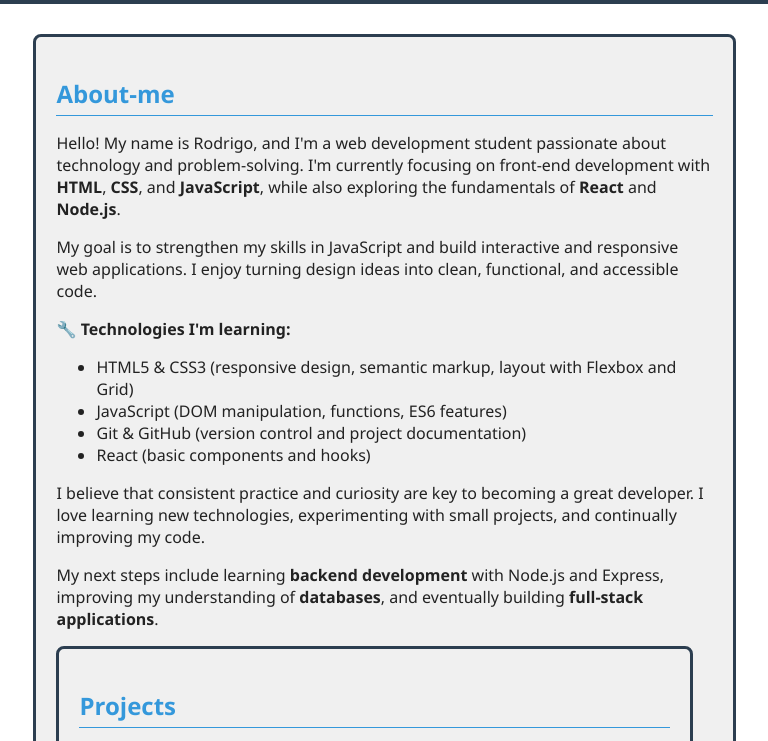
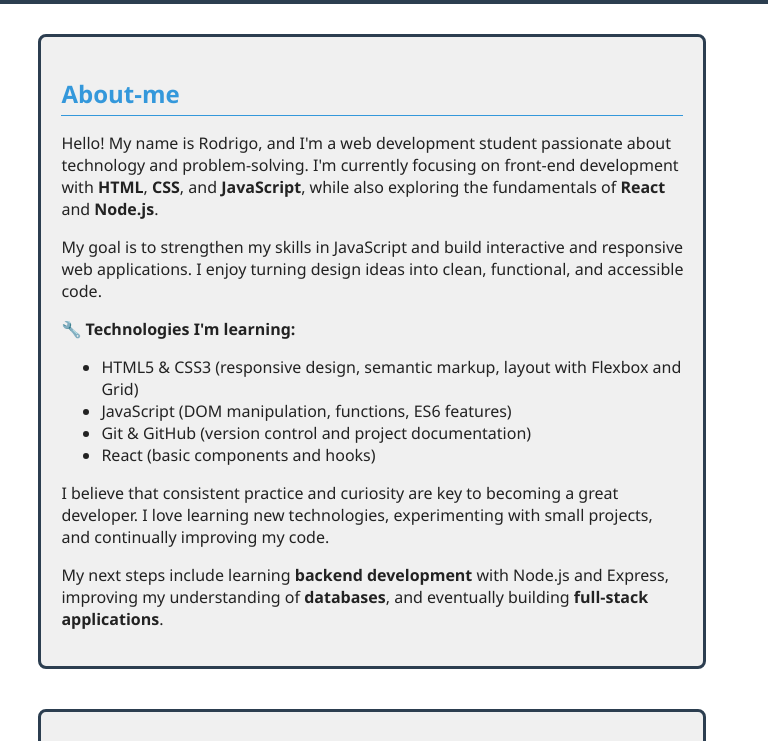
Before and after one commit to DevRodrigocs/own-exercises, a plain HTML site: page phase1-foundations/week1/css_basics/index.html in a window 768 px wide. Shown: the part 148-889 px from the top of the page. Drawn offline with Linux system fonts and the light colour scheme.

Commit message:
I replaced Flexbox with Grid in <main>. I used grid-template-columns: 1fr 1fr for 2 columns, gap: 40px for spacing, and media query for 1fr on smaller screens and changed the order in my header, putting the photo first then the h1 element

```diff
--- a/phase1-foundations/week1/css_basics/index.html
+++ b/phase1-foundations/week1/css_basics/index.html
@@ -11,8 +11,8 @@
 <body>
     <header>
         <div class="header-content">
+            <img src="images/WhatsApp Image 2025-08-16 at 5.02.22 PM (3).jpeg" alt="Profile picture" role="img">
             <h1>Welcome to my website</h1>
-            <img src="images/WhatsApp Image 2025-08-16 at 5.02.22 PM (3).jpeg" alt="Profile picture" role="img">
         </div>
     </header>
     <main>
@@ -21,7 +21,8 @@
             <p>Hello! My name is Rodrigo, and I'm a web development student passionate about technology and
                 problem-solving. I'm currently focusing on front-end development with <strong>HTML</strong>,
                 <strong>CSS</strong>, and <strong>JavaScript</strong>, while also exploring the fundamentals of
-                <strong>React</strong> and <strong>Node.js</strong>.</p>
+                <strong>React</strong> and <strong>Node.js</strong>.
+            </p>
 
             <p>My goal is to strengthen my skills in JavaScript and build interactive and responsive web applications. I
                 enjoy turning design ideas into clean, functional, and accessible code.</p>
@@ -40,7 +41,9 @@
 
             <p>My next steps include learning <strong>backend development</strong> with Node.js and Express, improving
                 my understanding of <strong>databases</strong>, and eventually building <strong>full-stack
-                    applications</strong>.</p>
+                    applications</strong>.
+            </p>
+        </section>
 
         <section class="projects section-box">
             <h2 id="subtitle2">Projects</h2>
@@ -48,14 +51,16 @@
             <figure>
                 <img src="images/landingpage.png" alt="Screenshot of a landing page" role="img" class="project-img">
                 <img src="images/tribute.png" alt="Screenshot of a tribute page" role="img" class="project-img">
-                    <img src="images/google-clone.png" alt="Screenshot of a Google replica page" role="img" class="project-img">
-                    <img src="images/google-results-page.png" alt="Screenshot of a Google replica results page"
-                        role="img" class="project-img">
+                <img src="images/google-clone.png" alt="Screenshot of a Google replica page" role="img"
+                    class="project-img">
+                <img src="images/google-results-page.png" alt="Screenshot of a Google replica results page" role="img"
+                    class="project-img">
                 <img src="images/speech-ballon.png" alt="Screenshot of a chat bubble" role="img" class="project-img">
                 <img src="images/form.png" alt="Screenshot of a login screen" role="img" class="project-img">
                 <img src="images/corner-stripe.png" alt="Screenshot of a sidebar" role="img" class="project-img">
                 <img src="images/zebra-table.png" alt="Screenshot of a zebra table" role="img" class="project-img">
-                    <img src="images/transform-example.png" alt="Screenshot of a transformation" role="img" class="project-img">
+                <img src="images/transform-example.png" alt="Screenshot of a transformation" role="img"
+                    class="project-img">
             </figure>
             <a href="https://github.com/Devrodrigocs" target="_blank" id="see-all"><button>See All</button></a>
         </section>
--- a/phase1-foundations/week1/css_basics/style.css
+++ b/phase1-foundations/week1/css_basics/style.css
@@ -43,9 +43,9 @@ main {
     max-width: 1600px;
     margin: 0 auto;
     padding: 30px 20px;
-    display: flex;
-    flex-direction: column;
-    gap: 25px;
+    display: grid;
+    grid-template-columns: 1fr 1fr;
+    gap: 40px;
 }
 
 .section-box {
@@ -151,13 +151,15 @@ footer {
         padding: 12px 30px;
         font-size: 16px;
     }
+    main {
+        grid-template-columns: 1fr;
+    }
 }
 
 @media (min-width: 601px) and (max-width: 899px) {
     main {
-        flex-direction: column;
-        align-items: center;
-        width: 95%;
+        grid-template-columns: 1fr;
+
     }
 
     .intro,
```
Lines whose indentation alone changed are shown as unchanged.
